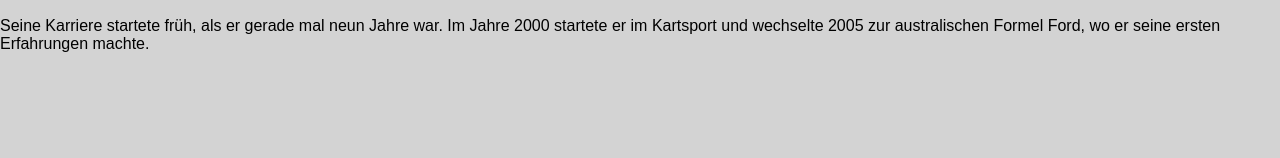
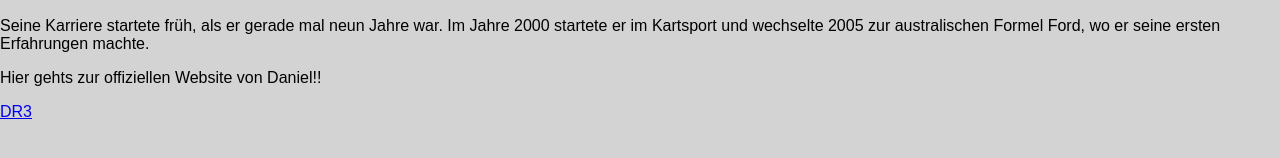
Before and after one commit to gymmu/blogeintrag-ShaniaMueller, a plain HTML site: page index.html in a window 1280 px wide. Shown: the part 444-602 px from the top of the page. Drawn offline with Linux system fonts and the light colour scheme.

Commit message:
Dritte Lektion

```diff
--- a/index.html
+++ b/index.html
@@ -33,10 +33,16 @@
 
 <img src="https://i.pinimg.com/564x/7c/15/60/7c156097139f75def871f0936407aba7.jpg" width= "250">
 
+
+
 <p>Seine Karriere startete früh, als er gerade mal neun Jahre war. Im Jahre 2000 startete er im Kartsport und
    wechselte 2005 zur australischen Formel Ford, wo er seine ersten Erfahrungen machte.
 </p>
 
+<p>Hier gehts zur offiziellen Website von Daniel!!</p>
+
+<a href="https://www.danielricciardo.com/">DR3</a>
+
 </body>
 
 </html>
```
